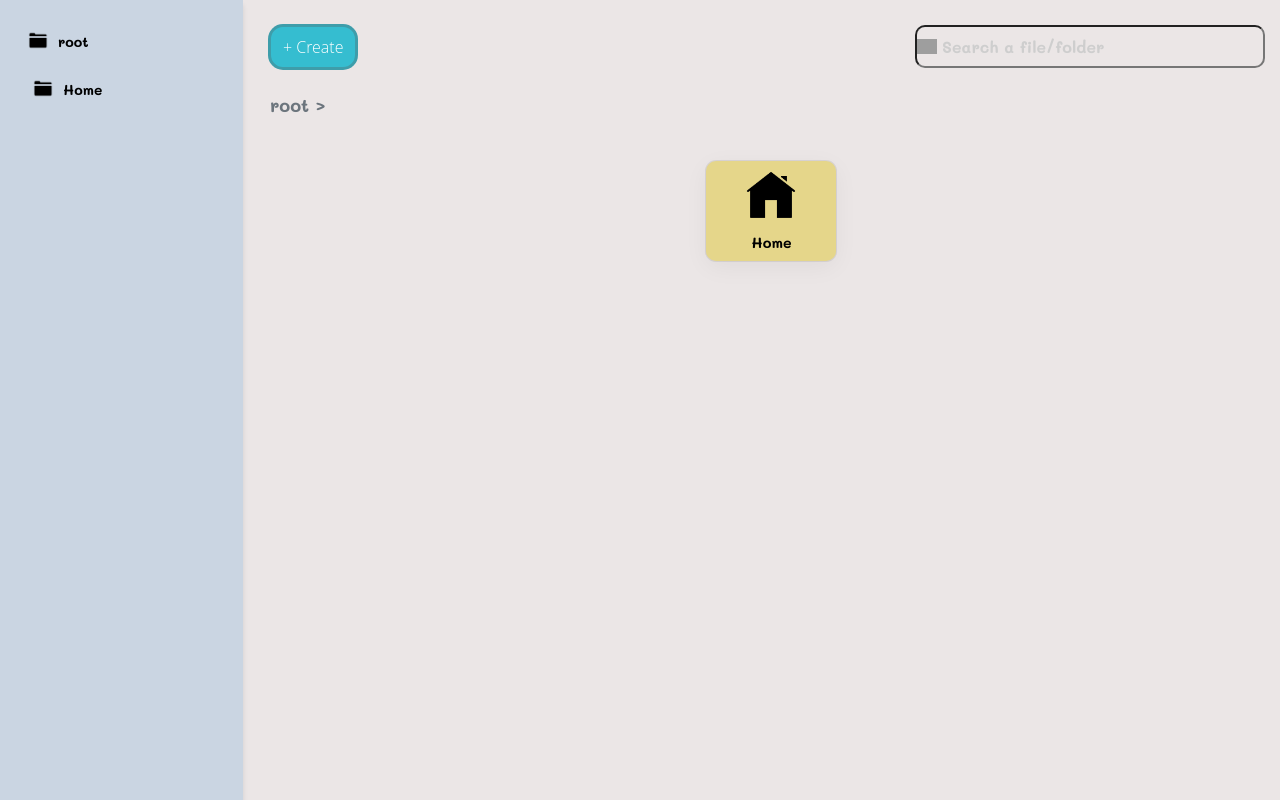
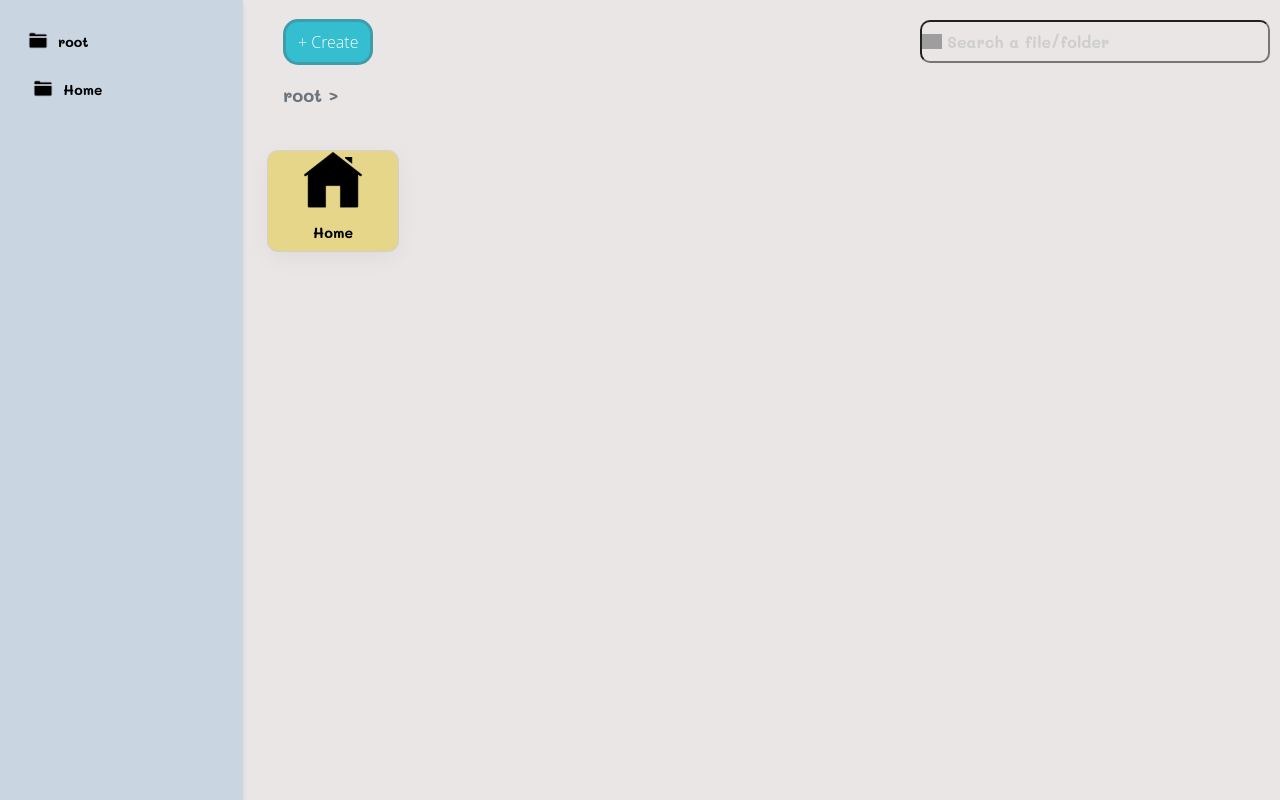
Before and after one commit to Snehomoy100/Fileo, a React (Vite) app: page / in a window 1280 px wide. Built offline with nearby package versions, Linux system fonts and the light colour scheme; grey boxes are pictures that could not be loaded.

Commit message:
SearchSpace updated with proper error message

```diff
--- a/src/App.css
+++ b/src/App.css
@@ -18,7 +18,6 @@
   width: 82%;
   margin: 0 auto;
   margin-left: 20px;
-  justify-content: flex-start space-around;
 }
 
 
--- a/src/components/CommonLoader/CommonLoader.tsx
+++ b/src/components/CommonLoader/CommonLoader.tsx
@@ -1,10 +1,9 @@
-
 import "./commonLoader.css";
 
 const CommonLoader = () => {
   return (
-    <div className="spinner">
-        <div className="circle"></div>
+    <div className="cl100Spinner">
+        <div className="cl100Circle"></div>
     </div>
   );
 };
--- a/src/components/CommonLoader/commonLoader.css
+++ b/src/components/CommonLoader/commonLoader.css
@@ -1,4 +1,4 @@
-.spinner{
+.cl100Spinner{
     width: 200px;
     height: 200px;
     border-top: 20px solid #1aff1a;
@@ -10,7 +10,9 @@
     animation-timing-function: linear;
     justify-content: center;
 }
-.circle{
+
+
+.cl100Circle{
     width: 20px;
     height: 20px;
     background-color: #1aff1a;
@@ -18,6 +20,8 @@
     margin-left: 155px;
     margin-top: 8px;
 }
+
+
 @keyframes spinner{
     100%{
         transform: rotate(360deg);
--- a/src/components/DashboardElements/DashboardElements.tsx
+++ b/src/components/DashboardElements/DashboardElements.tsx
@@ -29,7 +29,7 @@ const DashboardElements = ({ items }: propTypes) => {
 
   const getFolderIcon = (name: string) => {
     if(name) {
-      return <img src={homeFolder} className="di019Image" alt="home" />;
+      return <img src={homeFolder} className="de500Pic" alt="home" />;
     }
 
   };
@@ -66,7 +66,7 @@ const DashboardElements = ({ items }: propTypes) => {
 
 
   return (
-    <div className="di204Row">
+    <div className="de500Row">
       {open && (
         <FileInfo
           setOpen={setOpen}
@@ -87,21 +87,21 @@ const DashboardElements = ({ items }: propTypes) => {
             handleDoubleClick(item.name, item.id, item.isFolder)
           }
           key={idx}
-          className="di123Col"
+          className="de500Column"
         >
           {item.isFolder ? (
-            <div className="di039ColContainer">
+            <div className="de500ColumnContainer">
               {item.isAdmin === true ? (
                 getFolderIcon(item.name)
               ) : (
-                <img src={folder} className="di019Image" />
+                <img src={folder} className="de500Pic" />
               )}
-              <div className="di029ItemName">{item.name}</div>
+              <div className="de500ItemsName">{item.name.slice(0, 8)}</div>
             </div>
           ) : (
-            <div className="di039ColContainer">
-              <img className="di019Image" src={fileIcon} />
-              <div className="di029ItemName">{item.name}</div>
+            <div className="de500ColumnContainer">
+              <img className="de500Pic" src={fileIcon} />
+              <div className="de500ItemsName">{item.name.slice(0, 8)}</div>
             </div>
           )}
         </div>
--- a/src/components/DashboardElements/dashboardElements.css
+++ b/src/components/DashboardElements/dashboardElements.css
@@ -1,9 +1,7 @@
-.di204Row {
+.de500Row {
     display: -ms-flexbox;
     display: flex;
     -ms-flex-wrap: wrap;
-    justify-content: space-around;
-    align-items: flex-start;
     flex-wrap: wrap;
     margin-right: -10px;
     margin-left: -10px;
@@ -12,7 +10,9 @@
     padding-left: 5px;
 
 }
-.di123Col {
+
+
+.de500Column {
     text-align: center;
     display: flex;
     flex-wrap: wrap;
@@ -21,25 +21,26 @@
     width: 130px;
     padding-left: 10px;
     padding-right: 10px;
+    padding-bottom: 10px;
     height: 100px;
     margin: 10px;
     background-color: #E5D68A;
     justify-content: center;
     align-items: center;
     cursor: pointer;
-     border-radius: 10px;
+    border-radius: 10px;
     box-shadow: rgba(0, 0, 0, 0.05) 0px 6px 24px 0px, rgba(0, 0, 0, 0.08) 0px 0px 0px 1px;
 }
 
-.di123Col:hover {
+.de500Column:hover {
     background-color: aliceblue;
 }
 
-.di019Image{
-    width: 50px;
+.de500Pic{
+    width: 60px;
 }
 
-.di039ColContainer{
+.de500ColumnContainer{
     display: flex;
     flex-wrap: wrap;
     justify-content: center;
@@ -48,7 +49,7 @@
 }
 
 
-.di029ItemName {
+.de500ItemsName {
     margin-top: 12px;
     font-size: 0.9rem;
 }
--- a/src/components/NavigationBar/navigationBar.css
+++ b/src/components/NavigationBar/navigationBar.css
@@ -13,7 +13,7 @@
 
 .nb50NavbarRightContainer {
     border-bottom: 1px thin #758283;
-    padding: 5px;
+    padding-left: 20px;
     margin-bottom: auto;
     width: 100%;
     justify-content: space-between;
@@ -52,7 +52,7 @@
     cursor: pointer;
     font-weight: 1000;
     font-size: large;
-    padding-left: 7px;
+    padding-left: 20px;
 }
 
 .nb50active {
--- a/src/components/SideBar/SideBar.tsx
+++ b/src/components/SideBar/SideBar.tsx
@@ -41,7 +41,7 @@ const SideBar = ({ data }: propTypes) => {
         <>
           <div className="sb30Item" onClick={() => handleClick(data)}>
             <div className="sb30ImageContainer">{getFolderIcon(data)}</div>
-            <div className="sb30ItemText">{data.name}</div>
+            <div className="sb30ItemText">{data.name.slice(0 ,8)}</div>
           </div>
           <div>
             {data.children.map((item: DataTypes, idx: number) => (
@@ -58,7 +58,7 @@ const SideBar = ({ data }: propTypes) => {
             onClick={() => navigate(`/file/${data.name}/${data.id}`)}
           >
             <img className="sb30ItemIcon" src={fileIcon} alt="file" />
-            <p className="sb30ItemText">{data.name} </p>
+            <p className="sb30ItemText">{data.name.slice(0, 8)} </p>
           </div>
         </>
 
--- a/src/views/FileView/CantFind.tsx
+++ b/src/views/CantFind/CantFind.tsx
@@ -4,8 +4,8 @@ import "./cantFind.css";
 
 const CantFind = () => {
   return (
-    <div className="ei289EndContainer">
-      <img src={endResultImage} alt="end" className="ei345EndImage" />
+    <div className="cf200Container">
+      <img src={endResultImage} alt="endPic" className="cf200EndPic" />
       <h3>Oops...! Couldn't Find Anything</h3>
     </div>
   );
--- a/src/views/FileView/cantFind.css
+++ b/src/views/CantFind/cantFind.css
@@ -1,10 +1,12 @@
-.ei289EndContainer{
+.cf200Container{
     display: flex;
     flex-direction: column;
     align-items: center;
     justify-content: center;
 }
-.ei345EndImage{
+
+
+.cf200EndPic{
     width: 100%;
     height: 200px;
     object-fit: contain;
--- a/src/views/FileView/FileView.tsx
+++ b/src/views/FileView/FileView.tsx
@@ -4,7 +4,7 @@ import { useParams } from "react-router-dom";
 import axios from "axios";
 
 import CommonLoader from "../../components/CommonLoader/CommonLoader";
-import CantFind from "./CantFind";
+import CantFind from "../CantFind/CantFind";
 import "../../components/CommonLoader/commonLoader.css";
 import "./fileView.css";
 
```
Also changed, not shown: 4 other files (tests, documents, lock files or other folders).
